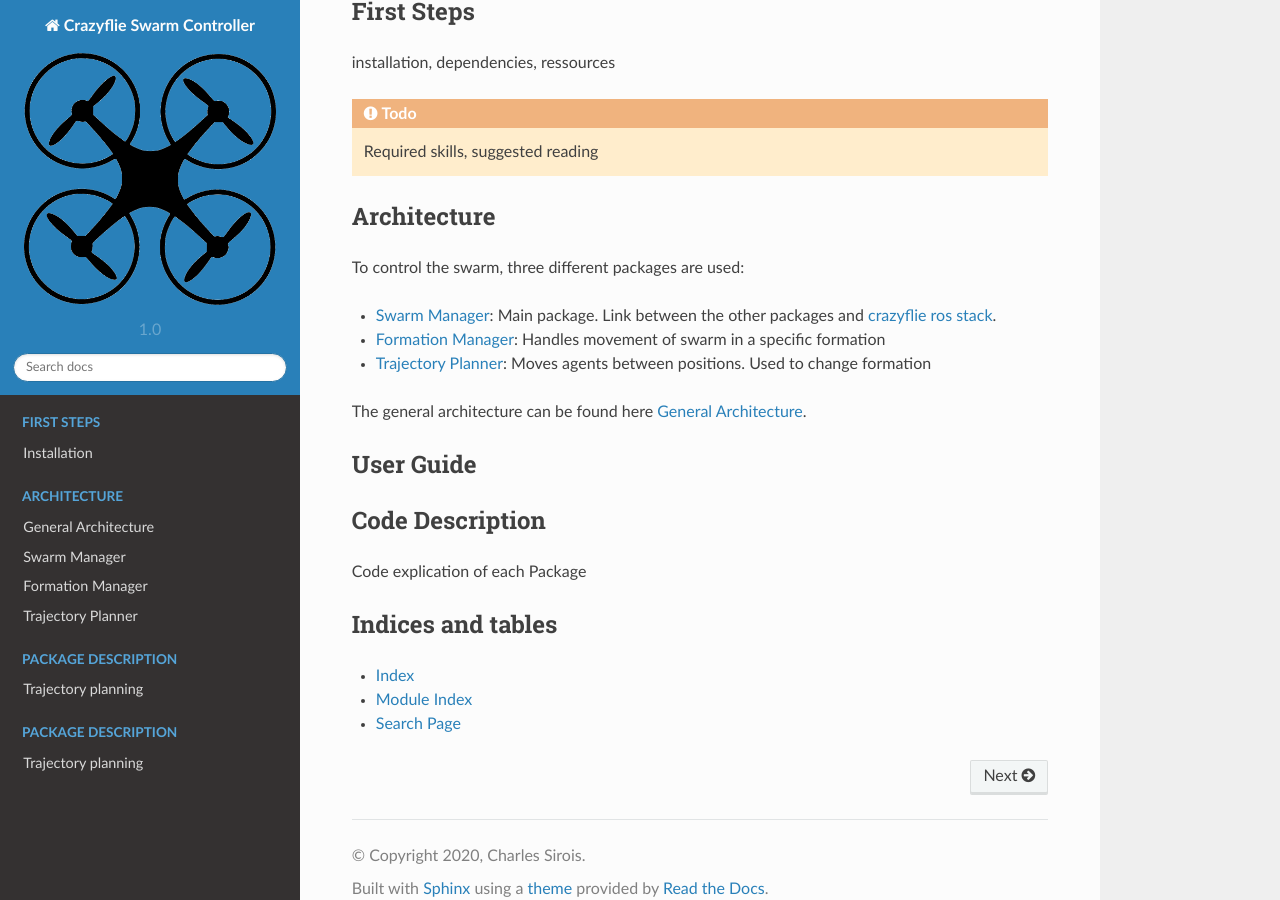
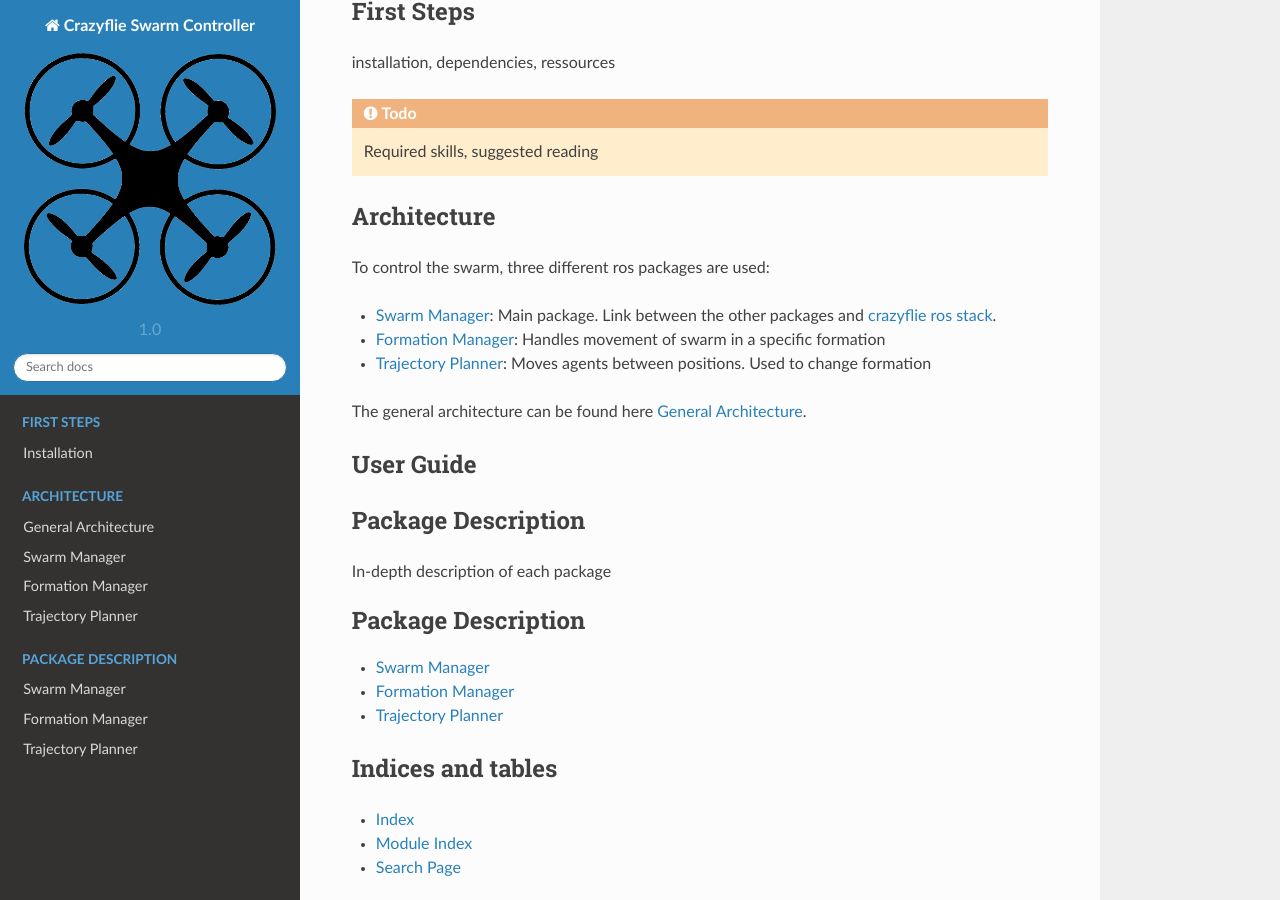
Before and after one commit to MRASL/crazyflie_charles, a Sphinx documentation site: the page built from docs/index.rst, in a window 1280 px wide and 900 px high, scrolled down 367 px. Built offline with Sphinx 7.4.7 and the Read the Docs theme 2.0.0, drawn with Linux system fonts in a browser that asks for light colours; pages that are not in the unit, such as notebooks, are missing from menus.

```diff
--- a/docs/conf.py
+++ b/docs/conf.py
@@ -26,7 +26,7 @@
 import os
 import sys
 import sphinx_rtd_theme
-sys.path.insert(0, os.path.abspath('../trajectory_planning'))
+sys.path.insert(0, os.path.abspath('../trajectory_planner/scripts'))
 
 # -- General configuration ------------------------------------------------
 
--- a/docs/index.rst
+++ b/docs/index.rst
@@ -25,8 +25,8 @@ installation, dependencies, ressources
    first_steps/ressources
 
 Architecture
-----------------
-To control the swarm, three different packages are used:
+------------
+To control the swarm, three different ros packages are used:
 
 * :doc:`/architecture/swarm_manager`: Main package. Link between the other packages and `crazyflie ros stack`_.
 * :doc:`/architecture/formation_manager`: Handles movement of swarm in a specific formation
@@ -49,22 +49,19 @@ User Guide
 .. toctree::
    :maxdepth: 2
    :hidden:
-   :caption: Package Description
+   :caption: User Guide
 
-   trajectory_planning
-
-Code Description
-----------------
-Code explication of each Package
+Package Description
+-------------------
+In-depth description of each package
 
 .. toctree::
    :maxdepth: 2
-   :hidden:
    :caption: Package Description
 
-   trajectory_planning
-
-
+   package_description/swarm_manager
+   package_description/formation_manager
+   package_description/trajectory_planner
 
 Indices and tables
 ------------------
--- /dev/null
+++ b/docs/package_description/formation_manager.rst
@@ -0,0 +1,4 @@
+Formation Manager
+=================
+
+Package used to find a collision less trajectory between a number of agents.
--- /dev/null
+++ b/docs/package_description/swarm_manager.rst
@@ -0,0 +1,4 @@
+Swarm Manager
+=============
+
+Package used to move the swarm
--- a/docs/trajectory_planning.rst
+++ b/docs/package_description/trajectory_planner.rst
@@ -1,4 +1,4 @@
-Trajectory planning
+Trajectory Planner
 ===================
 
 Package used to find a collision less trajectory between a number of agents.
```
Also changed, not shown: 4 other files.
